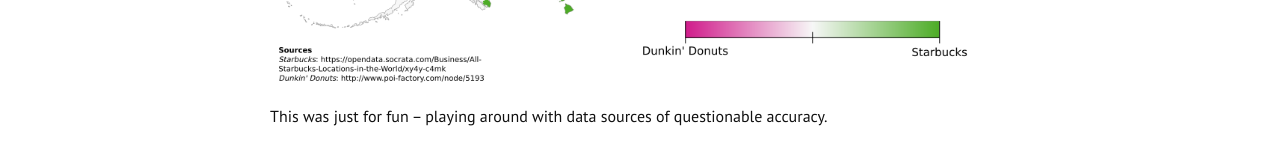
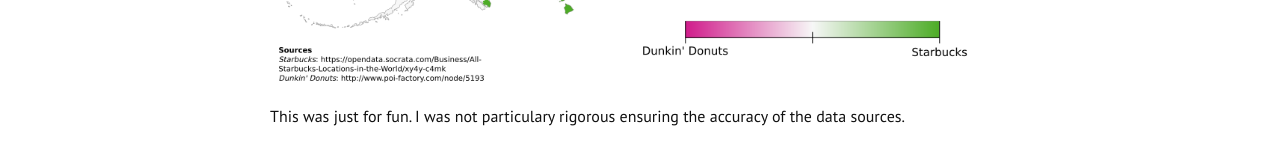
Before and after one commit to chdean/chdean.github.io, a Jekyll site: the page built from projects/dunkin-sb/index.md, in a window 1280 px wide. Shown: the part 599-764 px from the top of the page. Built offline with Jekyll 4.4.1, drawn with Linux system fonts in a browser that asks for light colours.

Commit message:
Update index.md

```diff
--- a/projects/dunkin-sb/index.md
+++ b/projects/dunkin-sb/index.md
@@ -1,7 +1,8 @@
 ---
 layout: page
+published: true
 ---
 
 ![](print.png)
 
-This was just for fun -- playing around with data sources of questionable accuracy.
+This was just for fun. I was not particulary rigorous ensuring the accuracy of the data sources.
```
